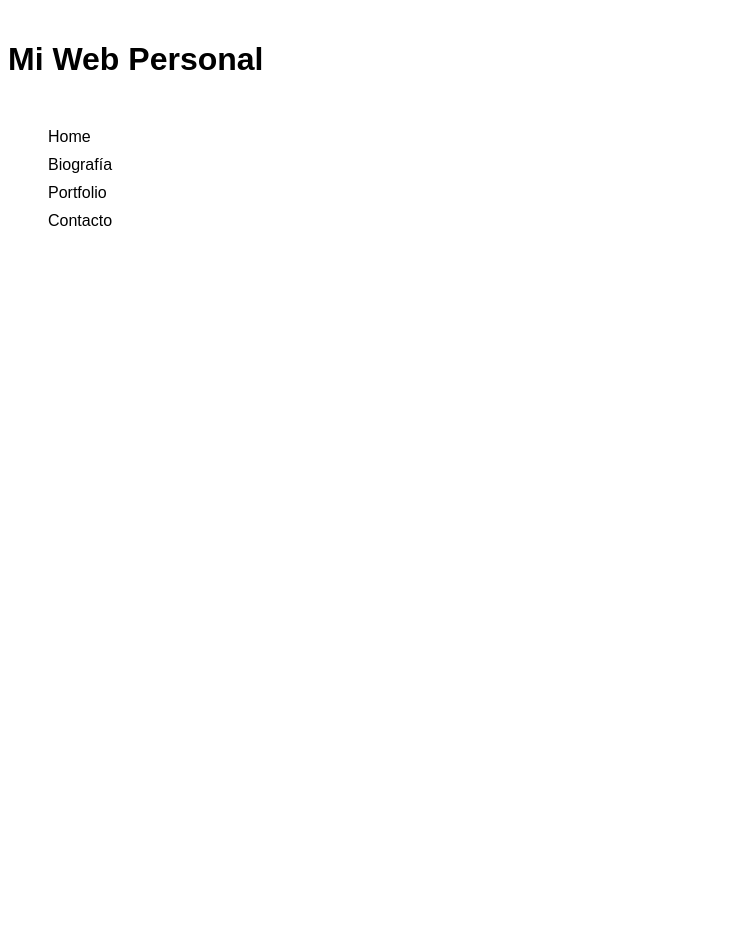
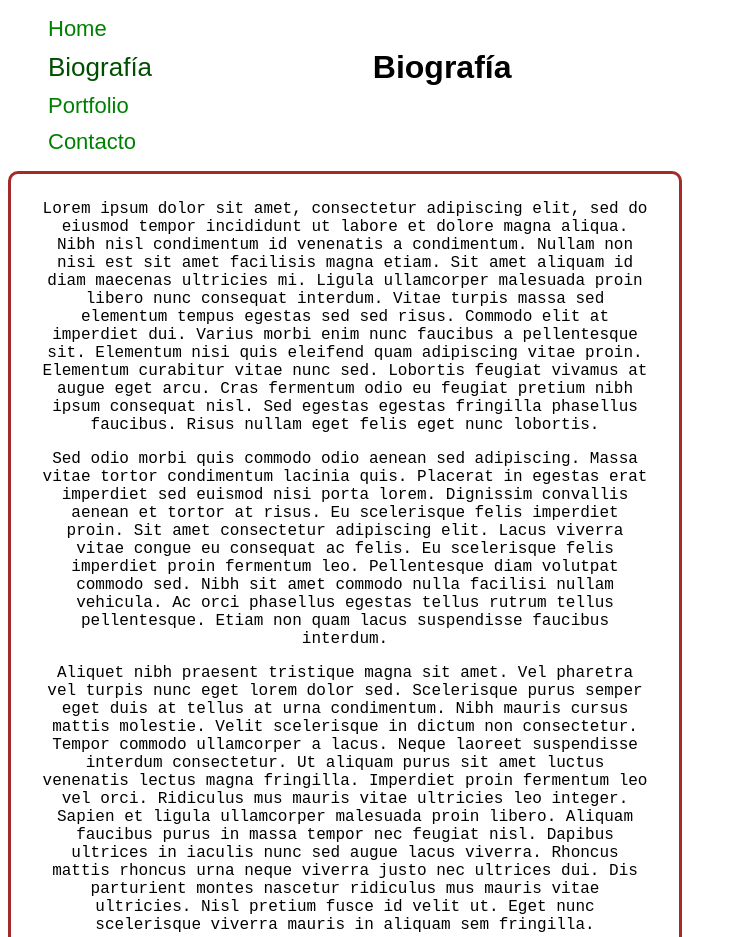
Before and after one commit to emeder0s/webPersonal, a plain HTML site: page biografia.html in a window 1280 px wide. Shown: the top 937 px of the page, without its empty margins (0-737 px from the left). Before the commit the page ends 800 px from the top, so only its background shows below. Drawn offline with Linux system fonts and the light colour scheme.

Commit message:
backup del 13-09-2022

```diff
--- a/biografia.html
+++ b/biografia.html
@@ -6,24 +6,31 @@
     <link rel="stylesheet" href="/style.css">
 </head>
 <body>
-    <header>
-        <h1>Mi Web Personal</h1>
+    <header class="no-index">
+        <h1>Biografía</h1>
     </header>
-    <nav id="nav">
-        <div>
-            <ul id="nav-list">
-                <li id="home" class= "nav-li">Home</li>
-                <li id="biografia" class= "nav-li">Biografía</li>
-                <li id="portfolio" class= "nav-li">Portfolio</li>
-                <li id="contacto" class= "nav-li">Contacto</li>
-            </ul>
+    <nav id="nav-index">
+        <ul id="nav-list">
+            <li id="home" class= "nav-li"><a class="nav-li-a" href="/index.html">Home</a></li>
+             <li id="biografia" class= "nav-li active"><a class="nav-li-a active" href="/biografia.html">Biografía</a></li>
+            <li id="portfolio" class= "nav-li"><a class="nav-li-a" href="/portfolio.html">Portfolio</a></li>
+            <li id="contacto" class= "nav-li"><a class="nav-li-a" href="/contacto.html">Contacto</a></li>
+        </ul>
+    </nav>
+    <section>
+        <div class="row">
+            <div class="biografia2">
+                <p>Lorem ipsum dolor sit amet, consectetur adipiscing elit, sed do eiusmod tempor incididunt ut labore et dolore magna aliqua. Nibh nisl condimentum id venenatis a condimentum. Nullam non nisi est sit amet facilisis magna etiam. Sit amet aliquam id diam maecenas ultricies mi. Ligula ullamcorper malesuada proin libero nunc consequat interdum. Vitae turpis massa sed elementum tempus egestas sed sed risus. Commodo elit at imperdiet dui. Varius morbi enim nunc faucibus a pellentesque sit. Elementum nisi quis eleifend quam adipiscing vitae proin. Elementum curabitur vitae nunc sed. Lobortis feugiat vivamus at augue eget arcu. Cras fermentum odio eu feugiat pretium nibh ipsum consequat nisl. Sed egestas egestas fringilla phasellus faucibus. Risus nullam eget felis eget nunc lobortis.</p>
+                <p>Sed odio morbi quis commodo odio aenean sed adipiscing. Massa vitae tortor condimentum lacinia quis. Placerat in egestas erat imperdiet sed euismod nisi porta lorem. Dignissim convallis aenean et tortor at risus. Eu scelerisque felis imperdiet proin. Sit amet consectetur adipiscing elit. Lacus viverra vitae congue eu consequat ac felis. Eu scelerisque felis imperdiet proin fermentum leo. Pellentesque diam volutpat commodo sed. Nibh sit amet commodo nulla facilisi nullam vehicula. Ac orci phasellus egestas tellus rutrum tellus pellentesque. Etiam non quam lacus suspendisse faucibus interdum.</p>
+                <p>Aliquet nibh praesent tristique magna sit amet. Vel pharetra vel turpis nunc eget lorem dolor sed. Scelerisque purus semper eget duis at tellus at urna condimentum. Nibh mauris cursus mattis molestie. Velit scelerisque in dictum non consectetur. Tempor commodo ullamcorper a lacus. Neque laoreet suspendisse interdum consectetur. Ut aliquam purus sit amet luctus venenatis lectus magna fringilla. Imperdiet proin fermentum leo vel orci. Ridiculus mus mauris vitae ultricies leo integer. Sapien et ligula ullamcorper malesuada proin libero. Aliquam faucibus purus in massa tempor nec feugiat nisl. Dapibus ultrices in iaculis nunc sed augue lacus viverra. Rhoncus mattis rhoncus urna neque viverra justo nec ultrices dui. Dis parturient montes nascetur ridiculus mus mauris vitae ultricies. Nisl pretium fusce id velit ut. Eget nunc scelerisque viverra mauris in aliquam sem fringilla.</p>
+                <p>Est pellentesque elit ullamcorper dignissim cras tincidunt lobortis. Scelerisque eu ultrices vitae auctor. Enim facilisis gravida neque convallis. Vulputate mi sit amet mauris commodo quis imperdiet massa tincidunt. Interdum posuere lorem ipsum dolor sit amet consectetur. Molestie at elementum eu facilisis sed odio morbi quis. Eget lorem dolor sed viverra. Tortor pretium viverra suspendisse potenti nullam ac tortor vitae. Integer enim neque volutpat ac. Lorem sed risus ultricies tristique nulla aliquet enim. Ullamcorper morbi tincidunt ornare massa eget egestas. Mauris ultrices eros in cursus turpis massa. Adipiscing at in tellus integer feugiat scelerisque varius.</p>
+                <p>Malesuada fames ac turpis egestas maecenas pharetra convallis. Et magnis dis parturient montes. Quis blandit turpis cursus in hac habitasse platea dictumst quisque. Sed velit dignissim sodales ut. Eget aliquet nibh praesent tristique magna sit amet. Id aliquet risus feugiat in. Libero id faucibus nisl tincidunt eget nullam non nisi. Metus dictum at tempor commodo. Pulvinar proin gravida hendrerit lectus a. Pellentesque massa placerat duis ultricies lacus sed turpis tincidunt. Tempus imperdiet nulla malesuada pellentesque elit eget gravida cum sociis. Pulvinar elementum integer enim neque volutpat. Vitae turpis massa sed elementum tempus. Odio eu feugiat pretium nibh ipsum consequat.</p>
+            </div>
         </div>
-    </nav>
-    <section></section>
+    </section>
     <aside></aside>
     <footer>
       <div></div>
     </footer>
 </body>
-
 </html>
--- a/style.css
+++ b/style.css
@@ -36,6 +36,7 @@ li.nav-li-index {
 a.nav-li-a{
     text-decoration: none;
     color:green;
+    font-size: 22px;
 }
 
 a.nav-li-a-index{
@@ -48,8 +49,9 @@ a.nav-li-a-index{
     line-height: 2.5;
 }
 
-li.active{
-     text-decoration: underline;
+a.active{
+     color:rgb(0, 79, 0);
+     font-size: 26px;
 }
 
 #nav-index {
```
Also changed, not shown: contacto.html (+8 -8 lines), portfolio.html (+2 -2 lines).
